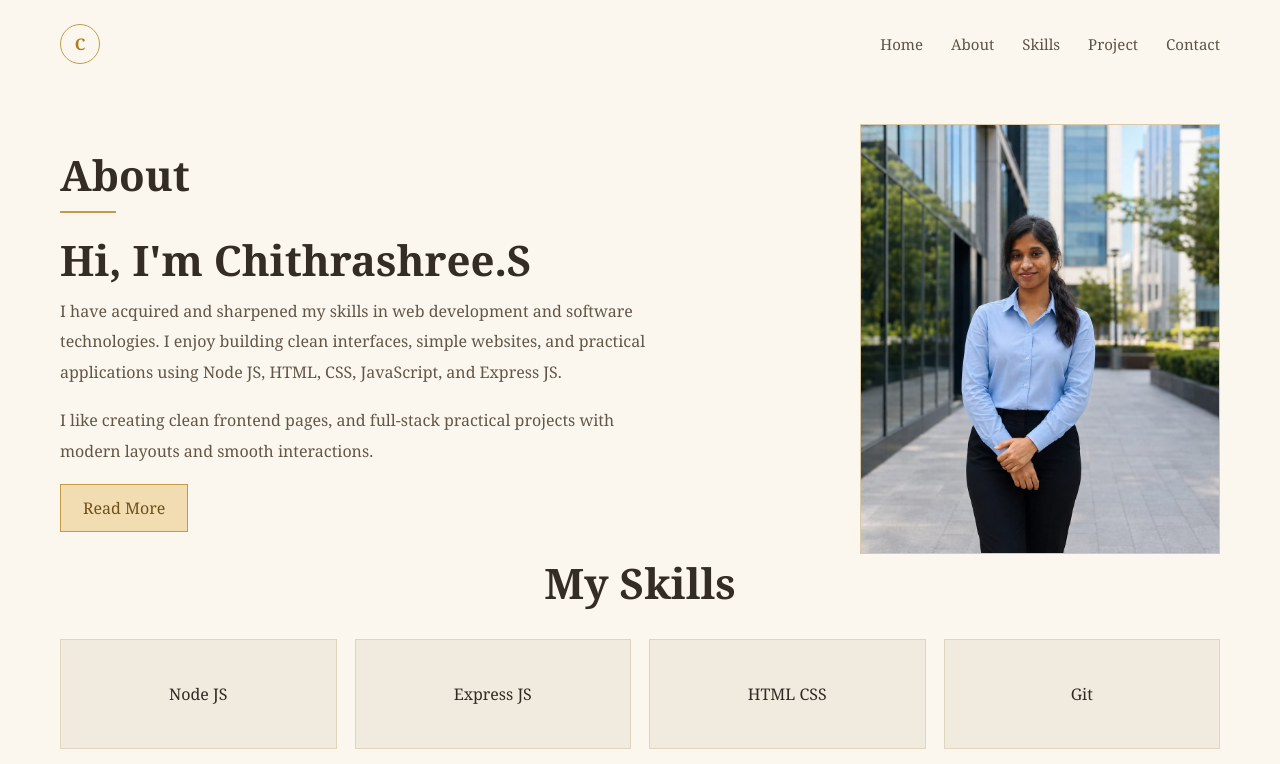
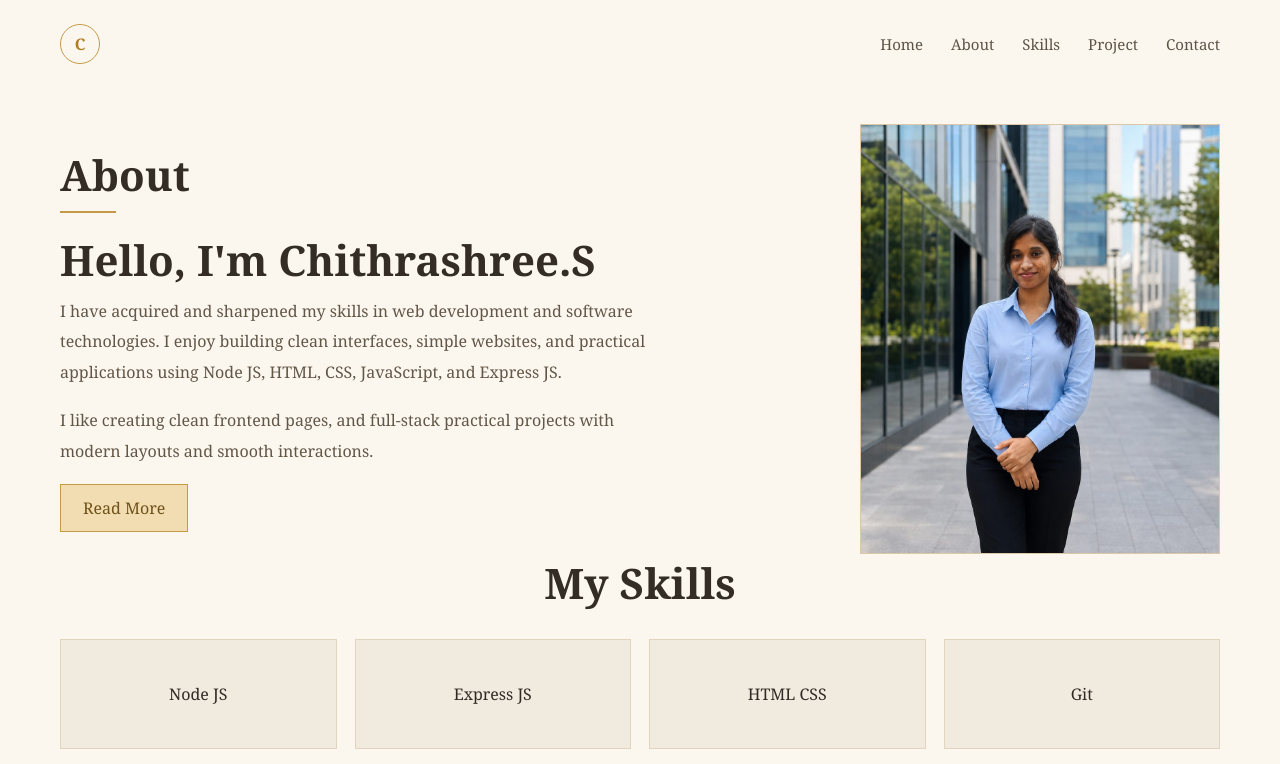
Before and after one commit to chithra204/my-portfolio_html-css, a plain HTML site: page index.html in a window 1280 px wide. Shown: the top 764 px of the page. Drawn offline with Linux system fonts and the light colour scheme.

Commit message:
small changes

```diff
--- a/index.html
+++ b/index.html
@@ -25,7 +25,7 @@
     <div class="about-left" id="about">
       <h2 class="intro-1">About</h2>
       <div class="title-line intro-2"></div>
-      <h2 class="intro-3">Hi, I'm Chithrashree.S</h2>
+      <h2 class="intro-3">Hello, I'm Chithrashree.S</h2>
       <p class="intro-3">
         I have acquired and sharpened my skills in web development and software
         technologies. I enjoy building clean interfaces, simple websites, and
```
